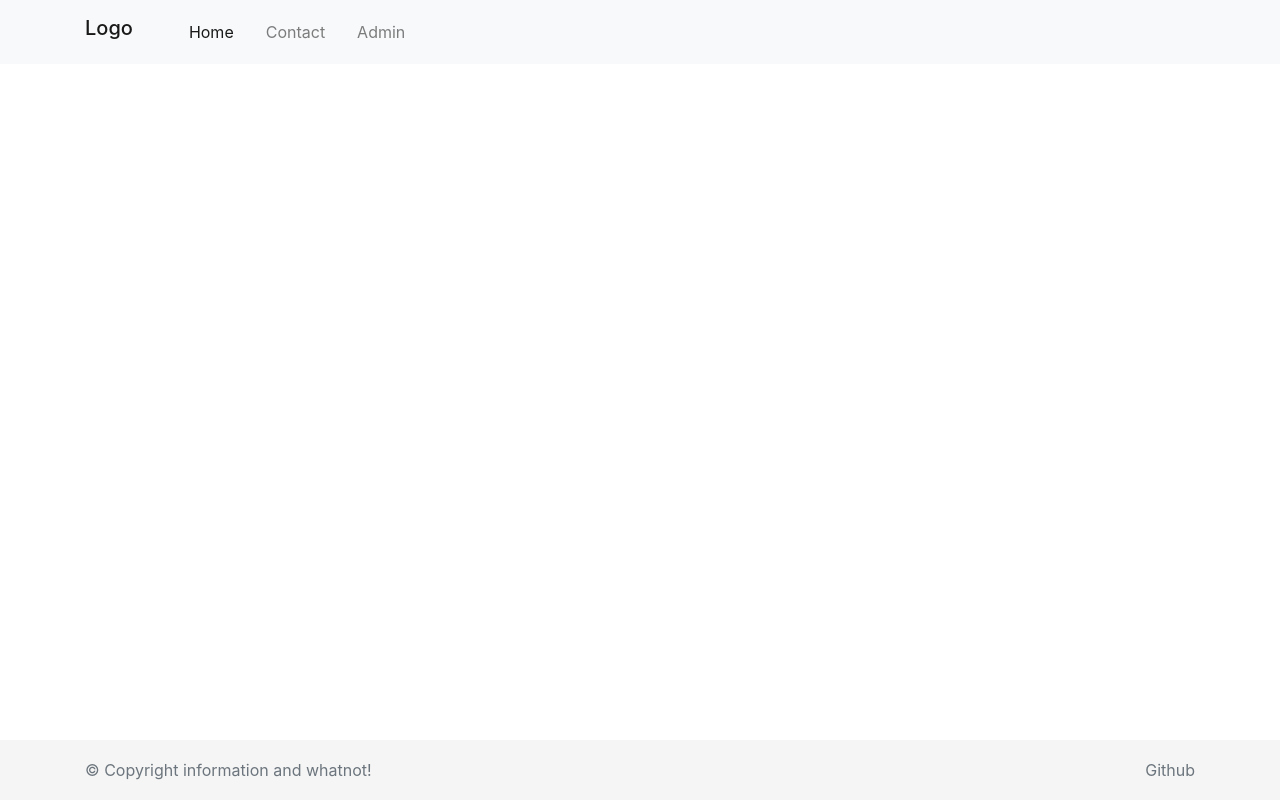
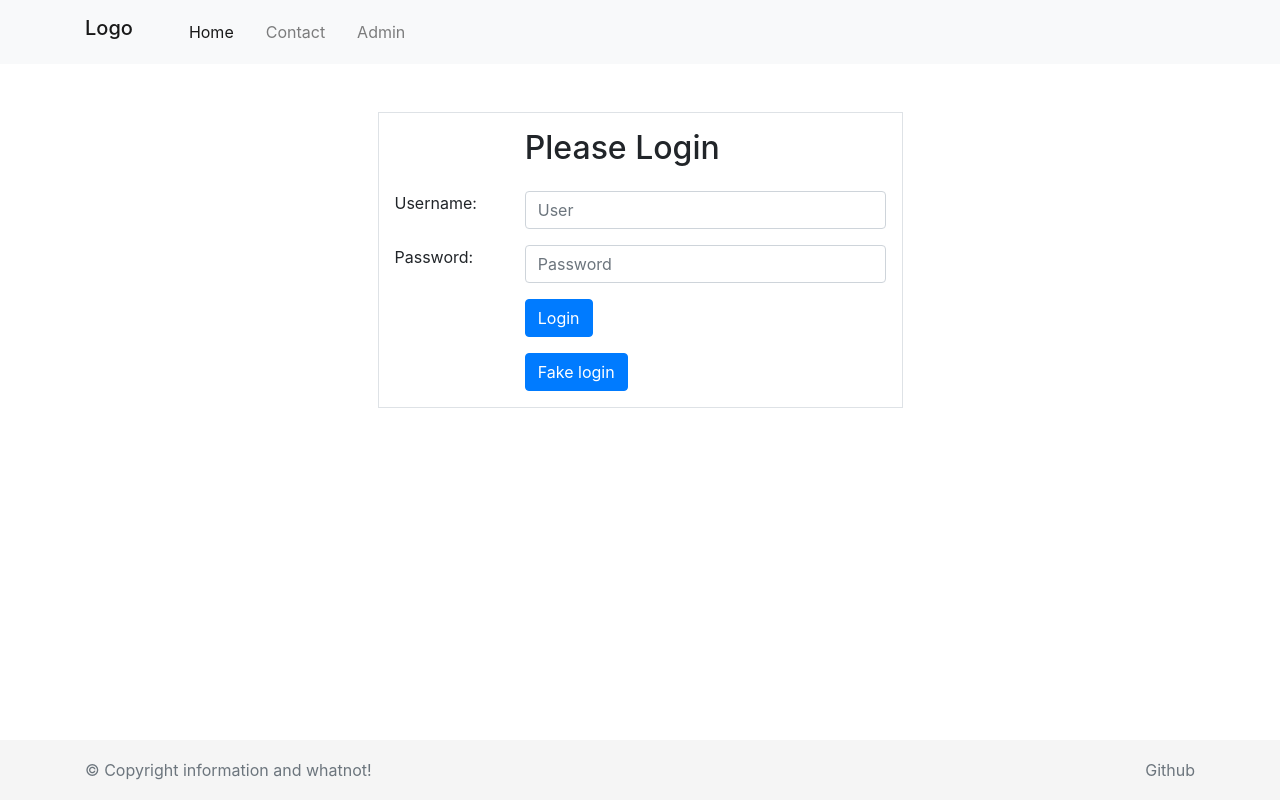
Before and after one commit to super861/website-template, a React (Create React App) app: page /account/login in a window 1280 px wide. Built offline with nearby package versions, Linux system fonts and the light colour scheme.

Commit message:
login page ready

```diff
--- a/public/style.css
+++ b/public/style.css
@@ -10,6 +10,11 @@
 .banner .banner-controls .dots .dot i:hover { color: rgba(0, 0, 0, 0.8); cursor: pointer; }
 .banner .banner-controls .dots .dot i.active { color: rgba(0, 0, 0, 0.8); }
 
+/*+++++LOGIN+++++*/
+#page_login form {
+  width: 100%;
+}
+
 
 /*+++++FOOTER+++++*/
 .footer { position: absolute; bottom: 0; width: 100%; height: 60px; line-height: 60px; background-color: #f5f5f5; }
--- a/src/scenes/Header.js
+++ b/src/scenes/Header.js
@@ -2,7 +2,7 @@
 
 import React from 'react';
 import { Link } from 'react-router-dom';
-import { connect } from 'react-redux';
+//import { connect } from 'react-redux';
 
 // const mapStateToProps = state => {
 //   return {
@@ -18,7 +18,6 @@ const Header = (props) => (
           <button className="navbar-toggler" type="button" data-toggle="collapse" data-target="#navbarSupportedContent" aria-controls="navbarSupportedContent" aria-expanded="false" aria-label="Toggle navigation">
             <span className="navbar-toggler-icon"></span>
           </button>
-
         <div className="collapse navbar-collapse" id="navbarSupportedContent">
           <ul className="navbar-nav mr-auto">
             <li className="nav-item active mr-3">
@@ -30,6 +29,7 @@ const Header = (props) => (
             <li className="nav-item mr-3">
               <Link className="nav-link" to="/admin">Admin</Link>
             </li>
+
           </ul>
         </div>
       </div>
--- a/src/scenes/Main.js
+++ b/src/scenes/Main.js
@@ -4,12 +4,16 @@ import React from 'react';
 import { Switch, Route } from 'react-router-dom';
 import Home  from './scenes/Home/index';
 import Admin from './scenes/Admin/index';
+import Login from './scenes/Account/Login';
+import Account from './scenes/Account/index';
 
 const Main = () => (
   <main>
     <Switch>
       <Route exact path='/' component={Home} />
       <Route path='/admin' component={Admin} />
+      <Route exact path='/account' component={Account} />
+      <Route path='/account/login' component={Login} />
     </Switch>
   </main>
 );
--- /dev/null
+++ b/src/scenes/scenes/Account/Login.js
@@ -0,0 +1,87 @@
+import React, { Component } from 'react';
+import { connect } from 'react-redux';
+import { Redirect } from 'react-router-dom';
+import FetchButton from '../Admin/components/FetchButton';
+
+const mapStateToProps = state => {
+  return {
+    accountInfo: state.account
+  }
+}
+
+class ConnectedLogin extends Component {
+  constructor() {
+    super();
+
+    this.state = {
+      username: '',
+      password: ''
+    };
+  }
+
+  loginOnChangeHandler(e) {
+    this.setState({
+      username: e.target.value
+    })
+  }
+
+  passwordOnChangeHandler(e) {
+    this.setState({
+      password: e.target.value
+    })
+  }
+
+  onSubmitHandler(e) {
+    let pass = this.state.password;
+    console.log(pass)
+    e.preventDefault();
+
+  }
+
+  render() {
+    return(
+      <div id="page_login" className="container" onSubmit={this.onSubmitHandler.bind(this)}>
+        { this.props.accountInfo && <Redirect to='/account' /> }
+        <div className="row col-md-6 offset-md-3">
+          <form className="form-group mt-5 border p-3">
+            <div className="row">
+              <div className="col-md-9 offset-md-3 mb-3">
+                <h2>Please Login</h2>
+              </div>
+            </div>
+            <div className="row mb-3">
+              <div className="col-md-3">
+                <label htmlFor="inputUsername">Username:</label>
+              </div>
+              <div className="col-md-9">
+                <input type="text" className="form-control" id="inputUsername" placeholder="User" onChange={this.loginOnChangeHandler.bind(this)} value={this.state.username} />
+              </div>
+            </div>
+            <div className="row mb-3">
+              <div className="col-md-3">
+                <label htmlFor="inputPassword">Password:</label>
+              </div>
+              <div className="col-md-9">
+                <input type="password" className="form-control" id="inputPassword" placeholder="Password" onChange={this.passwordOnChangeHandler.bind(this)} value={this.state.password} />
+              </div>
+            </div>
+            <div className="row mb-3">
+              <div className="row col-md-9 offset-md-3">
+                <button type="submit" className="btn btn-primary">Login</button>
+              </div>
+            </div>
+            <div className="row">
+              <div className="row col-md-9 offset-md-3">
+                <FetchButton name="Fake login" />
+              </div>
+            </div>
+          </form>
+        </div>
+      </div>
+    );
+  }
+}
+
+const Login = connect(mapStateToProps)(ConnectedLogin);
+
+export default Login;
--- /dev/null
+++ b/src/scenes/scenes/Account/index.js
@@ -0,0 +1,40 @@
+import React, { Component } from 'react';
+import { connect } from 'react-redux';
+import { Redirect } from 'react-router-dom';
+
+const mapStateToProps = state => {
+  return {
+    accountInfo: state.account
+  }
+}
+
+class ConnectedAccount extends Component {
+  render() {
+    if(!this.props.accountInfo) {
+      return(
+        <Redirect to='/account/login' />
+      );
+    } else {
+      return(
+        <div className="container">
+          <h1>{this.props.accountInfo.user.username}</h1>
+        </div>
+
+      );
+    }
+
+    // return(
+    //   <div>
+    //     { !this.props.accountInfo && <Redirect to='/account/login' /> }
+    //     <div className="container">
+    //       <h1>{this.props.accountInfo.user.username}</h1>
+    //     </div>
+    //   </div>
+    //
+    // );
+  }
+}
+
+const Account = connect(mapStateToProps)(ConnectedAccount);
+
+export default Account;
--- a/src/scenes/scenes/Admin/components/FetchButton.js
+++ b/src/scenes/scenes/Admin/components/FetchButton.js
@@ -10,7 +10,7 @@ const mapDispatchToProps = dispatch => {
 
 class ConnectedFetchButton extends Component {
 
-  onSubmitHandler(e) {
+  onClickHandler(e) {
     e.preventDefault();
     // this.props.loadData().then(() => {
     // });
@@ -19,9 +19,7 @@ class ConnectedFetchButton extends Component {
 
   render() {
     return(
-      <form className="form-group" onSubmit={this.onSubmitHandler.bind(this)}>
-        <button type="submit" className="btn btn-primary">Fetch data</button>
-      </form>
+      <button type="submit" className="btn btn-primary" onClick={this.onClickHandler.bind(this)}>{this.props.name}</button>
     )
   }
 }
--- a/src/scenes/scenes/Admin/index.js
+++ b/src/scenes/scenes/Admin/index.js
@@ -1,6 +1,7 @@
 import React, { Component } from 'react';
 import FetchButton from './components/FetchButton';
 import { connect } from 'react-redux';
+import { Redirect } from 'react-router-dom';
 
 const mapStateToProps = state => {
   return {
@@ -11,18 +12,18 @@ const mapStateToProps = state => {
 class ConnectedAdmin extends Component {
   constructor() {
     super();
-
   }
 
   render() {
     return(
       <div id="page_home">
+        { !this.props.accountInfo && <Redirect to='/account/login' />}
         <div className="container">
           <div className="row content_row_main d-flex justify-content-center mt-3">
             <h1> Admin </h1>
           </div>
           <div className="row content_row_1 mt-3 d-flex flex-column align-content-center">
-            <FetchButton />
+            <FetchButton name="fetch button" />
             {this.props.accountInfo ? <p>{this.props.accountInfo.user.username}</p> : null}
           </div>
         </div>
```
Also changed, not shown: src/scenes/scenes/Admin/scenes/login.js (deleted, +0 -7 lines).
